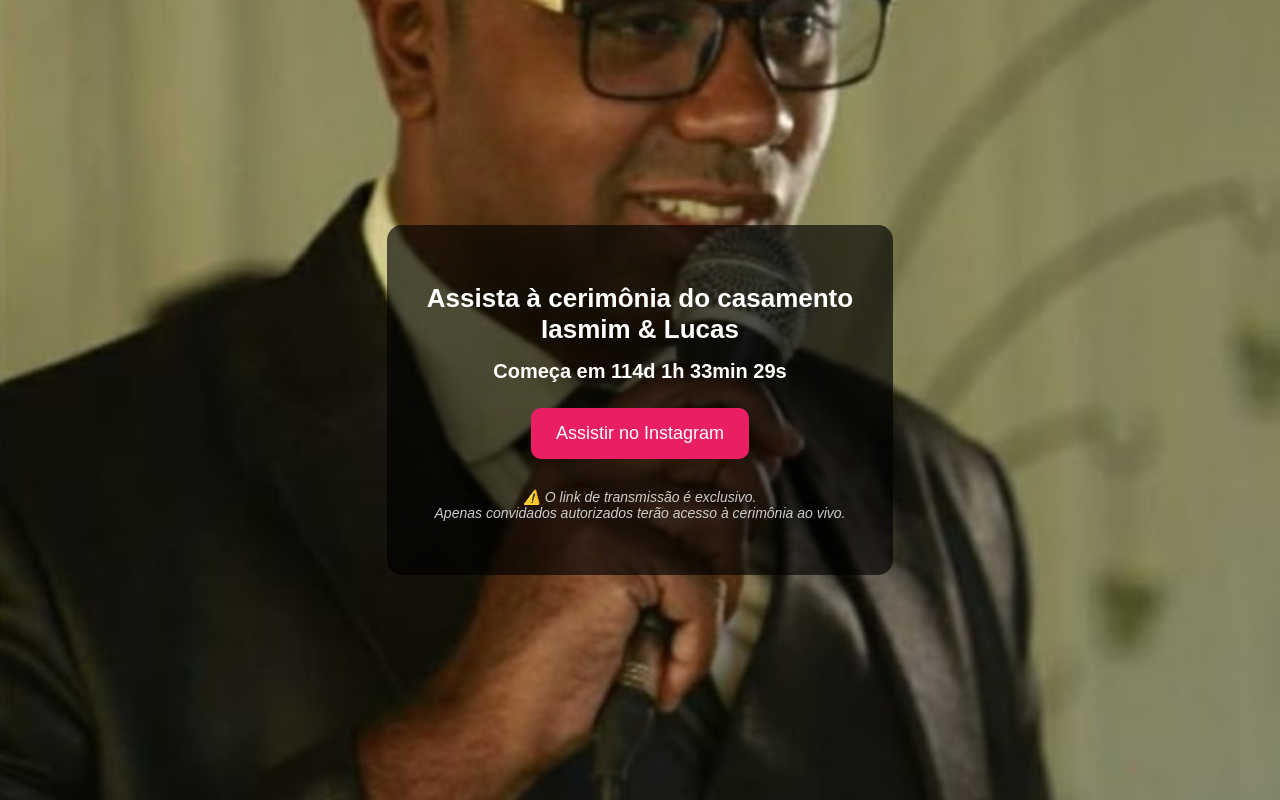
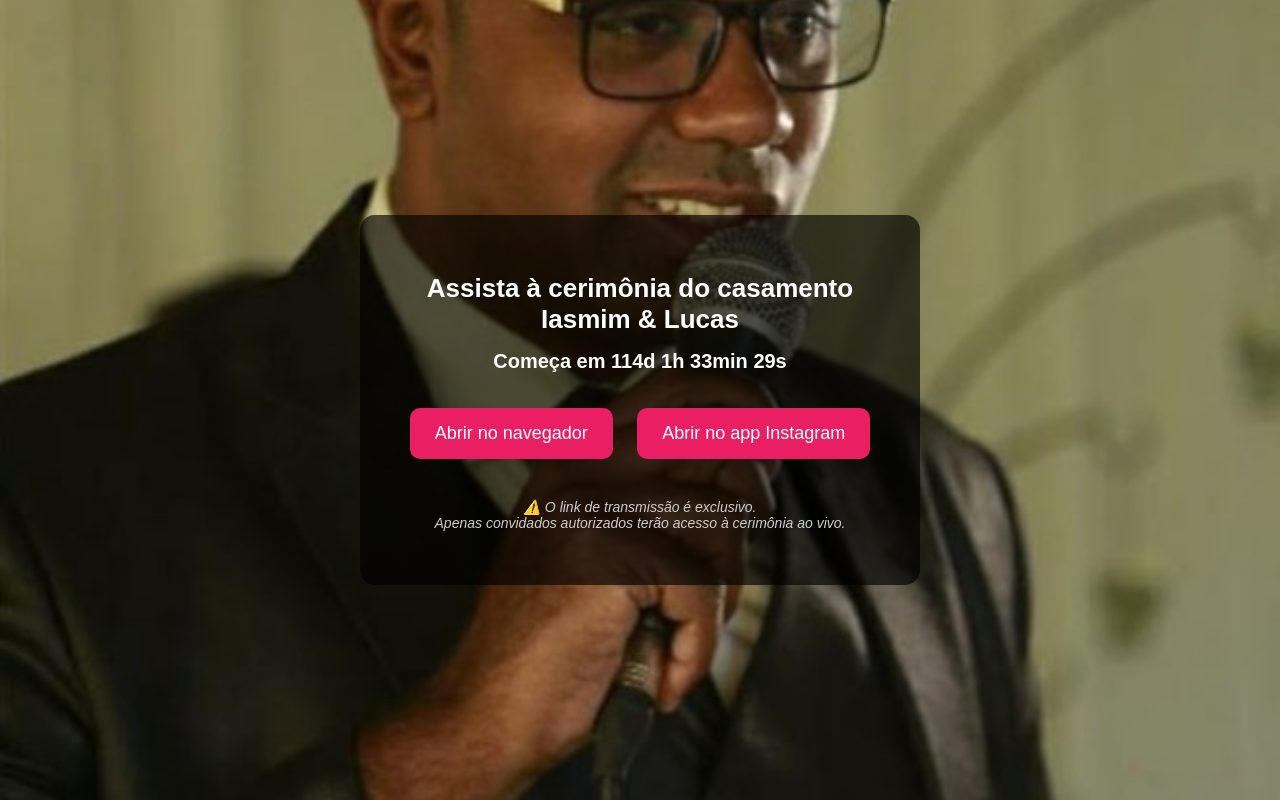
Before and after one commit to MichelSaoPaulo/Livecasamento, a plain HTML site: page index.html in a window 1280 px wide. Drawn offline with Linux system fonts and the light colour scheme.

Commit message:
Update index.html

```diff
--- a/index.html
+++ b/index.html
@@ -23,7 +23,6 @@
       text-align: center;
       color: #fff;
       max-width: 90%;
-      position: relative;
     }
     h1 {
       font-size: 26px;
@@ -45,6 +44,7 @@
       text-decoration: none;
       transition: background-color 0.3s ease;
       display: inline-block;
+      margin: 10px;
     }
     .btn:hover {
       background-color: #c2185b;
@@ -64,14 +64,20 @@
   <div class="container">
     <h1>Assista à cerimônia do casamento<br><strong>Iasmim & Lucas</strong></h1>
     <div class="countdown" id="contador">Carregando contador...</div>
-    <a class="btn" href="https://instagram.com/musica_persosp" target="_blank">Assistir no Instagram</a>
+
+    <!-- Botão para abrir via navegador -->
+    <a class="btn" href="https://instagram.com/mivaassessoriasp" target="_blank">Abrir no navegador</a>
+
+    <!-- Botão para abrir diretamente o app -->
+    <a class="btn" href="instagram://user?username=mivaassessoriasp">Abrir no app Instagram</a>
+
     <div class="observacao">
       <p>⚠️ O link de transmissão é exclusivo.<br>
       Apenas convidados autorizados terão acesso à cerimônia ao vivo.</p>
     </div>
   </div>
 
-  <!-- Música instrumental de fundo -->
+  <!-- Música de fundo -->
   <audio autoplay loop>
     <source src="https://www.bensound.com/bensound-music/bensound-romantic.mp3" type="audio/mp3">
     Seu navegador não suporta áudio.
@@ -79,7 +85,7 @@
 
   <!-- Script para contador regressivo -->
   <script>
-    // Data e hora da cerimônia: 16 de novembro de 2025 às 14:30
+    // Data da cerimônia: 16/11/2025 às 14:30
     const dataCerimonia = new Date(2025, 10, 16, 14, 30, 0);
 
     function atualizaContador() {
```
